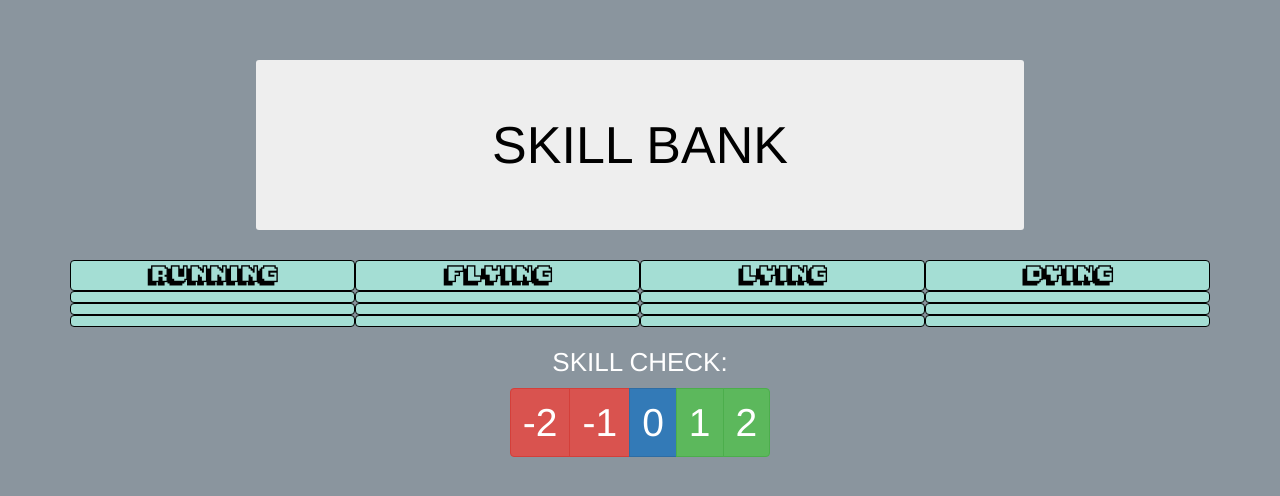
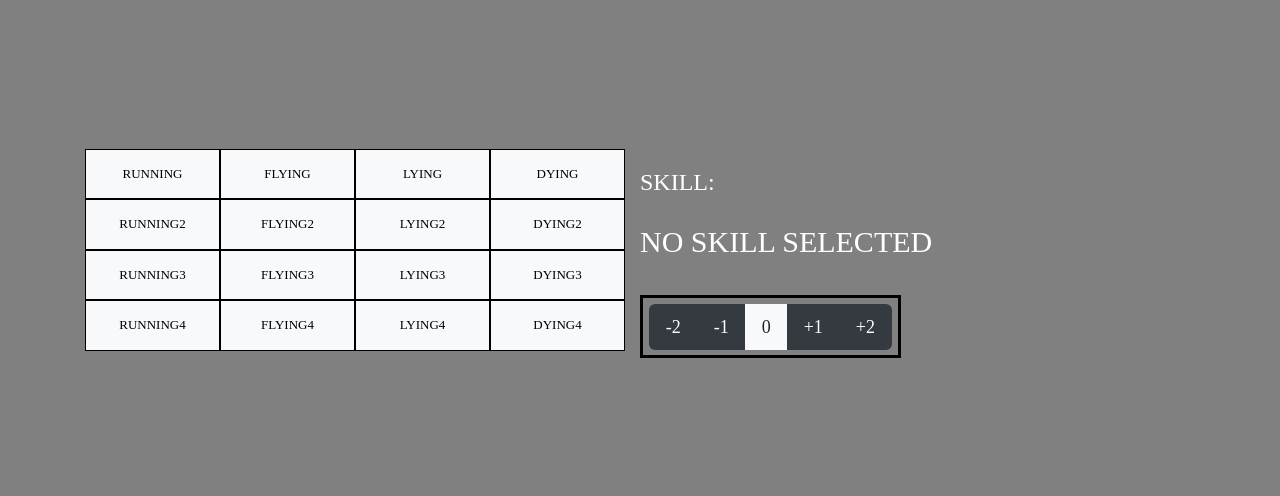
Before and after one commit to JoeKrupinsky/YouAwakenInAStrangePlace, a React (Create React App) app in the folder client/: page /testV2 in a window 1280 px wide. Shown: the part 134-630 px from the top of the page. Built offline with nearby package versions, Linux system fonts and the light colour scheme; a web font is replaced by a local one.

Commit message:
work on gameplay page

```diff
--- a/client/src/App.js
+++ b/client/src/App.js
@@ -4,15 +4,16 @@ import LandingPage from './components/pages/LandingPage'
 import NewGameSetup from './components/pages/NewGameSetup'
 import SkillTableV2 from './components/skills/SkillTableV2'
 import PlayerCardBank from './components/players/PlayerCardBank'
+import CardLayout from './components/layouts/CardLayout'
 import RulesPage from './components/pages/RulesPage'
 import { Route, Switch } from 'react-router-dom'
 import GameplayPage from './components/pages/GameplayPage';
 
 function App() {
 
-  const [players, setPlayers] = React.useState({ player1: { name: 'Player 1', desc: '', skills: ['running','flying','lying','dying'],hp:10,res:0 }, player2: { name: 'Player 2', desc: '', skills: ['','','',''],hp:10,res:0 }, player3: { name: 'Player 3', desc: '', skills: ['','','',''],hp:10,res:0 }, DM: { name: 'DM', skills: ['','','',''] } })
+  const [players, setPlayers] = React.useState({ player1: { name: 'Player 1', desc: '', skills: ['running', 'flying', 'lying', 'dying'], hp: 10, res: 0 }, player2: { name: 'Player 2', desc: '', skills: ['running2', 'flying2', 'lying2', 'dying2'], hp: 10, res: 0 }, player3: { name: 'Player 3', desc: '', skills: ['running3', 'flying3', 'lying3', 'dying3'], hp: 10, res: 0 }, DM: { name: 'DM', skills: ['running4', 'flying4', 'lying4', 'dying4'] } })
   const [world, setWorld] = React.useState({ genre: '', adjective: '', location: '', statements: [] })
-  const [gameState,setGameState] = React.useState({players,world})
+  const [gameState, setGameState] = React.useState({ players, world })
   const routeNewGameInfo = (id, info) => {
     switch (id) {
       case "players":
@@ -73,13 +74,14 @@ function App() {
     return fullArr;
   }
   const getGameState = () => {
-    const newGameState = {players,world};
+    const newGameState = { players, world };
     console.log(newGameState);
     setGameState(newGameState);
   }
   return (
     <div className="App">
-      <header className="App-header" style={{ height: '100px' }}>
+      <header className="App-header" style={{ height: '100px', backgroundColor: 'grey' }}>
+
         <Switch>
           <Route path='/' exact={true}>
             <LandingPage />
@@ -94,10 +96,11 @@ function App() {
             <SkillTableV2 skills={formatSkills()} />
           </Route>
           <Route path='/player' exact={true}>
-            <PlayerCardBank players={players}/>
+            <PlayerCardBank players={players} />
           </Route>
           <Route path='/play' exact={true}>
-            <GameplayPage gameInfo={gameState}/>
+            <CardLayout content={<GameplayPage gameInfo={gameState} skills={formatSkills()} />} />
+
           </Route>
         </Switch>
       </header>
--- /dev/null
+++ b/client/src/components/layouts/CardLayout.jsx
@@ -0,0 +1,22 @@
+import React from "react";
+import {Container, Card} from "react-bootstrap";
+
+const CardLayout = (props) => {
+  return (
+    <Container>
+      <Card
+        style={{
+          color: "black",
+          fontFamily: "EarthMomma",
+        padding:'5%',
+          minWidth: "100%",
+          borderRadius: "5%",
+        }}
+      >
+          <Card.Header></Card.Header>
+        <Card.Body>{props.content}</Card.Body>
+      </Card>
+    </Container>
+  );
+};
+export default CardLayout;
--- a/client/src/components/pages/NewGameSetup.jsx
+++ b/client/src/components/pages/NewGameSetup.jsx
@@ -94,7 +94,7 @@ function NewGameSetup(props) {
         </Collapse>
       </Card.Body>
       <Card.Footer>
-        <Button size='lg' variant='success'>START YOUR ADVENTURE!</Button>
+        <Button size='lg' variant='success' onClick={()=>console.log("help")}>START YOUR ADVENTURE!</Button>
       </Card.Footer>
     </Card>
   );
--- a/client/src/components/pages/RulesPage.jsx
+++ b/client/src/components/pages/RulesPage.jsx
@@ -8,7 +8,7 @@ class RulesPage extends React.PureComponent
         return <React.Fragment>
             <Card style={{color:'black',fontFamily:'Georgia'}}>
                 <Card.Body>
-                    <Row><Col><h3>This app is designed to be used in conjuction with the <b>You Awaken in a Strange Place</b> pdf, found <a href='https://tummy-boy.itch.io/you-awaken-in-a-strange-place' target='_blank'>HERE</a>.</h3></Col></Row>
+                    <Row><Col><h3>This app is designed to be used in conjuction with the <b>You Awaken in a Strange Place</b> pdf, found <a href='https://tummy-boy.itch.io/you-awaken-in-a-strange-place' target='_blank' rel="noreferrer">HERE</a>.</h3></Col></Row>
                     <Row>
                         <Col>
                         <h3>If you enjoy the game, please support it by donating!</h3>
--- a/client/src/components/players/PlayerCard.jsx
+++ b/client/src/components/players/PlayerCard.jsx
@@ -1,11 +1,8 @@
 import React from "react";
-import {Container, Row, Col, Card} from "react-bootstrap";
+import {Row, Col, Card} from "react-bootstrap";
 
 function PlayerCard(props) {
-  const {
-    player: {name, desc, hp, skills, res},
-  } = props;
-   let formatRes=()=>{
+  let formatRes = () => {
     let numString = "";
 
     switch (props.player.res) {
@@ -25,11 +22,11 @@ function PlayerCard(props) {
         numString += "O|O|O|O|O";
         break;
       default:
-        numString += 'X|X|X|X|X'
+        numString += "X|X|X|X|X";
         break;
     }
     return numString;
-  }
+  };
   return (
     <React.Fragment>
       {/*
@@ -44,12 +41,9 @@ function PlayerCard(props) {
         */}
 
       <Card
-        className="col"
         style={{
-          padding: "5px",
           borderRadius: "10px",
           border: "3px solid #525252",
-          margin: "1px",
           fontFamily: "Pixelmania",
           color: "black",
           backgroundColor: "#f0f0f0",
@@ -72,7 +66,7 @@ function PlayerCard(props) {
           </Row>
         </Card.Header>
         <Card.Body>
-          <Row>
+          <Row style={{borderBottom: "2px solid black"}}>
             <Col>
               <h5>HEALTH</h5>
             </Col>
@@ -83,26 +77,25 @@ function PlayerCard(props) {
             </Col>
           </Row>
           <Row>
-
-            <Col style={{borderBottom:'1px solid black'}}>
-              <h5 style={{float:'left'}}>SKILL</h5>
+            <Col >
+              <h5 style={{float: "left"}}>SKILL</h5>
             </Col>
-            <Col style={{borderBottom:'1px solid black'}}>
-            <h5 style={{float:'right'}}>MODIFIER</h5>
+            <Col >
+              <h5 style={{float: "right"}}>MOD</h5>
             </Col>
           </Row>
 
           <Row style={{marginTop: "5px"}}>
             {/* Skills */}
             <Col>
-              <Row style={{borderBottom: "1px solid white"}}>
+              <Row style={{borderBottom: "1px dashed grey"}}>
                 <Col>
                   <h5 style={{float: "left"}}>
                     {props.player.skills[0].toUpperCase()}
                   </h5>
                 </Col>
               </Row>
-              <Row style={{borderBottom: "1px solid white"}}>
+              <Row style={{borderBottom: "1px dashed grey"}}>
                 <Col>
                   <h5 style={{float: "left"}}>
                     {props.player.skills[1].toUpperCase()}
@@ -110,7 +103,7 @@ function PlayerCard(props) {
                 </Col>
                 <Col></Col>
               </Row>
-              <Row style={{borderBottom: "1px solid white"}}>
+              <Row style={{borderBottom: "1px dashed grey"}}>
                 <Col>
                   <h5 style={{float: "left"}}>
                     {props.player.skills[2].toUpperCase()}
@@ -127,24 +120,24 @@ function PlayerCard(props) {
               </Row>
             </Col>
             <Col>
-              <Row>
+              <Row >
                 <Col>
-                  <h5 style={{float: "right"}}>=2</h5>
+                  <h5 style={{float: "right", fontSize: "1rem"}}>=2</h5>
+                </Col>
+              </Row>
+              <Row >
+                <Col>
+                  <h5 style={{float: "right", fontSize: "1rem"}}>=1</h5>
+                </Col>
+              </Row>
+              <Row >
+                <Col>
+                  <h5 style={{float: "right", fontSize: "1rem"}}>1</h5>
                 </Col>
               </Row>
               <Row>
                 <Col>
-                  <h5 style={{float: "right"}}>=1</h5>
-                </Col>
-              </Row>
-              <Row>
-                <Col>
-                  <h5 style={{float: "right"}}>1</h5>
-                </Col>
-              </Row>
-              <Row>
-                <Col>
-                  <h5 style={{float: "right"}}>2</h5>
+                  <h5 style={{float: "right", fontSize: "1rem"}}>2</h5>
                 </Col>
               </Row>
             </Col>
--- a/client/src/components/skills/SkillSelection.jsx
+++ b/client/src/components/skills/SkillSelection.jsx
@@ -1,6 +1,6 @@
 import React from "react";
 import {SkillForm} from "./SkillForm";
-import {Card, Row, Col} from "react-bootstrap";
+import { Row, Col} from "react-bootstrap";
 
 class SkillSelection extends React.Component {
   render(props) {
--- a/client/src/components/skills/SkillTableV2.jsx
+++ b/client/src/components/skills/SkillTableV2.jsx
@@ -1,34 +1,37 @@
 import React from "react";
-import SkillV2 from './SkillV2';
-import {Container,Col,Row,ButtonGroup,Button,Jumbotron} from 'react-bootstrap';
-import toast, { Toaster } from "react-hot-toast";
-class SkillTableV2 extends React.Component{
-    constructor(props){
+import SkillV2 from "./SkillV2";
+import {
+  Container,
+  Col,
+  Row,
+  ButtonGroup,
+  Button
+} from "react-bootstrap";
+import toast, {Toaster} from "react-hot-toast";
+class SkillTableV2 extends React.Component {
+  constructor(props) {
     super(props);
-        this.state={
-            currentSkill:'SKILL CHECK',
-            buttonClicked:false,
-            mappedSkills:[]
+    this.state = {
+      currentSkill: "",
+      buttonClicked: false,
+      mappedSkills: [],
+    };
   }
-    }
-    componentDidMount=()=>{
-      if(this.state.mappedSkills.length > 0)
-      {
+  componentDidMount = () => {
+    if (this.state.mappedSkills.length > 0) {
       return;
-      }
-      else
-      {
+    } else {
       this.mapSkillArr();
     }
-    }
+  };
   rollSkill = (e) => {
     let modifier = Number(e.target.id);
     let dice1 = Math.floor(Math.random() * 6) + 1;
     let dice2 = Math.floor(Math.random() * 6) + 1;
-        let result = dice1+dice2+modifier;
+    let result = dice1 + dice2 + modifier;
     let resultString = `${modifier}+${dice1}+${dice2}=${result}`;
-        console.log(resultString)
-        return this.showResult(modifier,dice1,dice2,result);
+    console.log(resultString);
+    return this.showResult(modifier, dice1, dice2, result);
   };
   showResult = (x, y, z, result) => {
     let response = "";
@@ -45,8 +48,8 @@ class SkillTableV2 extends React.Component{
           style: {
             background: "#EF3737",
             color: "white",
-                minWidth:"100%",
-                minHeight:"100px"
+            minWidth: "100%",
+            minHeight: "100px",
           },
         }
       );
@@ -62,8 +65,8 @@ class SkillTableV2 extends React.Component{
           style: {
             background: "#46A4D8",
             color: "white",
-                minWidth:"100%",
-                minHeight:"100px"
+            minWidth: "100%",
+            minHeight: "100px",
           },
         }
       );
@@ -79,8 +82,8 @@ class SkillTableV2 extends React.Component{
           style: {
             background: "#31E443",
             color: "white",
-                minWidth:"100%",
-                minHeight:"100px"
+            minWidth: "100%",
+            minHeight: "100px",
           },
         }
       );
@@ -89,15 +92,14 @@ class SkillTableV2 extends React.Component{
     }
     return response;
   };
-      setSkillName=(e)=>{
-
-        this.setState((prevState)=>{
+  setSkillName = (e) => {
+    this.setState((prevState) => {
       let newState = {...prevState};
       newState.currentSkill = e.target.innerHTML;
       newState.buttonClicked = true;
       return newState;
-        })
-    }
+    });
+  };
   mapSkillArr = () => {
     let arr = [...this.props.skills];
     let newArr = [];
@@ -105,52 +107,74 @@ class SkillTableV2 extends React.Component{
       return newArr.push(this.mapSkill(skill));
     });
     this.setState((prevState) => {
-        let newState = { ...prevState };
+      let newState = {...prevState};
       newState.mappedSkills = newArr;
       return newState;
     });
   };
   mapSkill = (name) => {
     return (
-          <SkillV2  skill={name.toUpperCase()} setSkillName={this.setSkillName} key={name}/>
+      <SkillV2
+        skill={name.toUpperCase()}
+        setSkillName={this.setSkillName}
+        key={name}
+      />
     );
   };
 
-    render(){
+  render() {
+    return (
+      <React.Fragment>
+        <Toaster />
+        <Container style={{fontFamily: "EarthMomma"}}>
+          <Row>
+            <Col>
+              {this.state.mappedSkills.length > 0 ? (
+                this.state.mappedSkills
+              ) : (
+                <p>Skills are loading</p>
+              )}
+            </Col>
+            <Col>
+              <Row>
+                <h3
 
-        return <React.Fragment>
-            <Toaster  />
-            <Jumbotron style={{minWidth:"60%",color:"black",fontSize:"2em"}}>
-
-               SKILL BANK
-
-            </Jumbotron>
-            <Container style={{fontFamily:"Pixelmania"}}>
-
-                <Row>
-                  {this.state.mappedSkills.length > 0 ?
-                  this.state.mappedSkills:
-                  <p>Skills are loading</p>
-                }
+                  style={{color: "back",fontFamily:'EarthMomma',fontSize:'1.5eem'}}
+                >{`SKILL:`}</h3>
               </Row>
+              <Row><h2>{this.state.currentSkill == '' ? "NO SKILL SELECTED":this.state.currentSkill}</h2></Row>
+              <Row style={{marginTop:'5%'}}>
+                <ButtonGroup
+                  onClick={this.rollSkill}
+                  style={{border:'3px solid black',padding:'1%'}}
 
 
-
+                >
+                  <Button variant="dark" size='lg' id="-2" >
+                    -2
+                  </Button>
+                  <Button variant="dark" size='lg' id="-1" >
+                    -1
+                  </Button>
+                  <Button variant="light" size='lg' id="0" >
+                    0
+                  </Button>
+                  <Button variant="dark" size='lg' id="1" >
+                    +1
+                  </Button>
+                  <Button variant="dark" size='lg' id="2" >
+                    +2
+                  </Button>
+                </ButtonGroup>
+              </Row>
+            </Col>
+          </Row>
         </Container>
         <p></p>
-            <Button variant='white' style={{color:"white",fontSize:'1em'}}>{`${this.state.currentSkill}: `}</Button>
-            <Row style={{marginBottom:"15px"}}>
 
-                    <ButtonGroup onClick={this.rollSkill} style={{fontSize:'1.5em'}}>
-
-               <Button   variant="danger" id="-2" style={{fontSize:'1em'}}>-2</Button>
-               <Button   variant='danger' id="-1" style={{fontSize:'1em'}}>-1</Button>
-               <Button   variant='primary' id="0" style={{fontSize:'1em'}}>0</Button>
-               <Button   variant='success' id="1" style={{fontSize:'1em'}}>1</Button>
-               <Button   variant='success' id='2' style={{fontSize:'1em'}}>2</Button>
-
-           </ButtonGroup></Row>
-        </React.Fragment>;
+        <Row style={{marginBottom: "15px"}}></Row>
+      </React.Fragment>
+    );
   }
 }
-export default SkillTableV2
+export default SkillTableV2;
--- a/client/src/components/skills/SkillV2.jsx
+++ b/client/src/components/skills/SkillV2.jsx
@@ -1,5 +1,5 @@
 import React from "react";
-import {Button, Card, Container, Row, Col} from "react-bootstrap";
+import {Button} from "react-bootstrap";
 
 class SkillV2 extends React.Component {
   constructor(props) {
@@ -11,6 +11,7 @@ class SkillV2 extends React.Component {
     return (
       <React.Fragment>
         <Button
+        variant='light'
           className="col-3"
           id={this.props.skill}
           key={this.props.skill}
@@ -18,9 +19,9 @@ class SkillV2 extends React.Component {
           style={{
             color: "black",
             fontSize: ".5em",
-            backgroundColor: "rgb(164, 222, 212)",
+            borderRadius:'0px',
             border: "1px solid black",
-            padding: "5px 15px",
+            padding: "15px 10px"
           }}
         >
           {this.props.skill}{" "}
```
Also changed, not shown: client/src/components/pages/GameplayPage.jsx (+28 -4 lines), client/src/components/players/PlayerCardBank.jsx (+9 -5 lines). Lines whose indentation alone changed are shown as unchanged.
